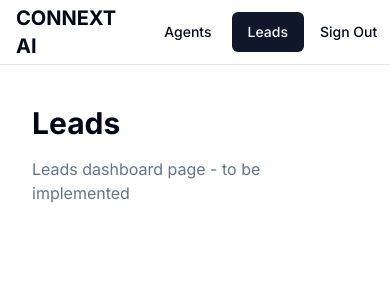
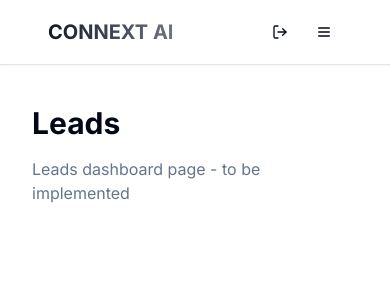
Before and after one commit to NFRR05/CONNEXT-AI, a Next.js app: page /leads in a window 390 px wide. Shown: the top 300 px of the page. Built offline with nearby package versions, Linux system fonts and the light colour scheme.

Commit message:
Refactor Navbar component to improve mobile responsiveness and navigation. Added mobile menu toggle functionality, enhanced styling for desktop and mobile views, and organized navigation links for better accessibility. Updated sign-out button with icon for improved user experience.

```diff
--- a/components/navbar.tsx
+++ b/components/navbar.tsx
@@ -2,52 +2,120 @@
 
 import Link from 'next/link'
 import { usePathname } from 'next/navigation'
+import { useState } from 'react'
 import { Button } from '@/components/ui/button'
 import { signOut } from '@/app/actions/auth'
 import { cn } from '@/lib/utils'
+import { Menu, X, LogOut } from 'lucide-react'
 
 export function Navbar() {
   const pathname = usePathname()
+  const [mobileMenuOpen, setMobileMenuOpen] = useState(false)
 
   const isActive = (path: string) => pathname === path
 
+  const navLinks = [
+    { href: '/agents', label: 'Agents' },
+    { href: '/leads', label: 'Leads' },
+  ]
+
   return (
-    <nav className="border-b bg-background/95 backdrop-blur supports-[backdrop-filter]:bg-background/60">
-      <div className="container mx-auto flex h-16 items-center justify-between px-4">
-        <div className="flex items-center gap-8">
-          <Link href="/agents" className="flex items-center space-x-2">
-            <span className="text-xl font-bold">CONNEXT AI</span>
+    <nav className="sticky top-0 z-50 w-full border-b bg-background/95 backdrop-blur supports-[backdrop-filter]:bg-background/60 shadow-sm">
+      <div className="container mx-auto">
+        <div className="flex h-16 items-center justify-between px-4 sm:px-6 lg:px-8">
+          {/* Logo */}
+          <div className="flex items-center">
+            <Link
+              href="/agents"
+              className="flex items-center space-x-2 transition-opacity hover:opacity-80"
+              onClick={() => setMobileMenuOpen(false)}
+            >
+              <span className="text-xl font-bold bg-gradient-to-r from-primary to-primary/60 bg-clip-text text-transparent">
+                CONNEXT AI
+              </span>
             </Link>
-          <div className="flex items-center gap-1">
-            <Link href="/agents">
+          </div>
+
+          {/* Desktop Navigation & Sign Out - Right Side */}
+          <div className="hidden md:flex md:items-center md:gap-1">
+            {navLinks.map((link) => (
+              <Link key={link.href} href={link.href}>
                 <Button
-                variant={isActive('/agents') ? 'default' : 'ghost'}
+                  variant={isActive(link.href) ? 'default' : 'ghost'}
                   className={cn(
-                  'transition-colors',
-                  isActive('/agents') && 'bg-primary text-primary-foreground'
+                    'transition-all duration-200',
+                    isActive(link.href)
+                      ? 'bg-primary text-primary-foreground shadow-sm'
+                      : 'hover:bg-accent hover:text-accent-foreground'
                   )}
                 >
-                Agents
+                  {link.label}
                 </Button>
               </Link>
-            <Link href="/leads">
+            ))}
+            <form action={signOut}>
               <Button
-                variant={isActive('/leads') ? 'default' : 'ghost'}
+                type="submit"
+                variant="ghost"
+                className="gap-2 transition-colors hover:bg-accent hover:text-accent-foreground"
+              >
+                <LogOut className="h-4 w-4" />
+                <span>Sign Out</span>
+              </Button>
+            </form>
+          </div>
+
+          {/* Mobile Menu Button */}
+          <div className="flex items-center gap-2 md:hidden">
+            <form action={signOut} className="md:hidden">
+              <Button
+                type="submit"
+                variant="ghost"
+                size="icon"
+                className="h-9 w-9"
+              >
+                <LogOut className="h-4 w-4" />
+                <span className="sr-only">Sign Out</span>
+              </Button>
+            </form>
+            <Button
+              variant="ghost"
+              size="icon"
+              className="h-9 w-9"
+              onClick={() => setMobileMenuOpen(!mobileMenuOpen)}
+              aria-label="Toggle menu"
+            >
+              {mobileMenuOpen ? (
+                <X className="h-5 w-5" />
+              ) : (
+                <Menu className="h-5 w-5" />
+              )}
+            </Button>
+          </div>
+        </div>
+
+        {/* Mobile Navigation Menu */}
+        {mobileMenuOpen && (
+          <div className="border-t bg-background md:hidden">
+            <div className="px-4 py-3 space-y-1">
+              {navLinks.map((link) => (
+                <Link
+                  key={link.href}
+                  href={link.href}
+                  onClick={() => setMobileMenuOpen(false)}
                   className={cn(
-                  'transition-colors',
-                  isActive('/leads') && 'bg-primary text-primary-foreground'
+                    'block rounded-md px-3 py-2 text-base font-medium transition-colors',
+                    isActive(link.href)
+                      ? 'bg-primary text-primary-foreground'
+                      : 'text-foreground hover:bg-accent hover:text-accent-foreground'
                   )}
                 >
-                Leads
-              </Button>
+                  {link.label}
                 </Link>
+              ))}
             </div>
           </div>
-        <form action={signOut}>
-          <Button type="submit" variant="ghost">
-            Sign Out
-          </Button>
-        </form>
+        )}
       </div>
     </nav>
   )
```
Lines whose indentation alone changed are shown as unchanged.
